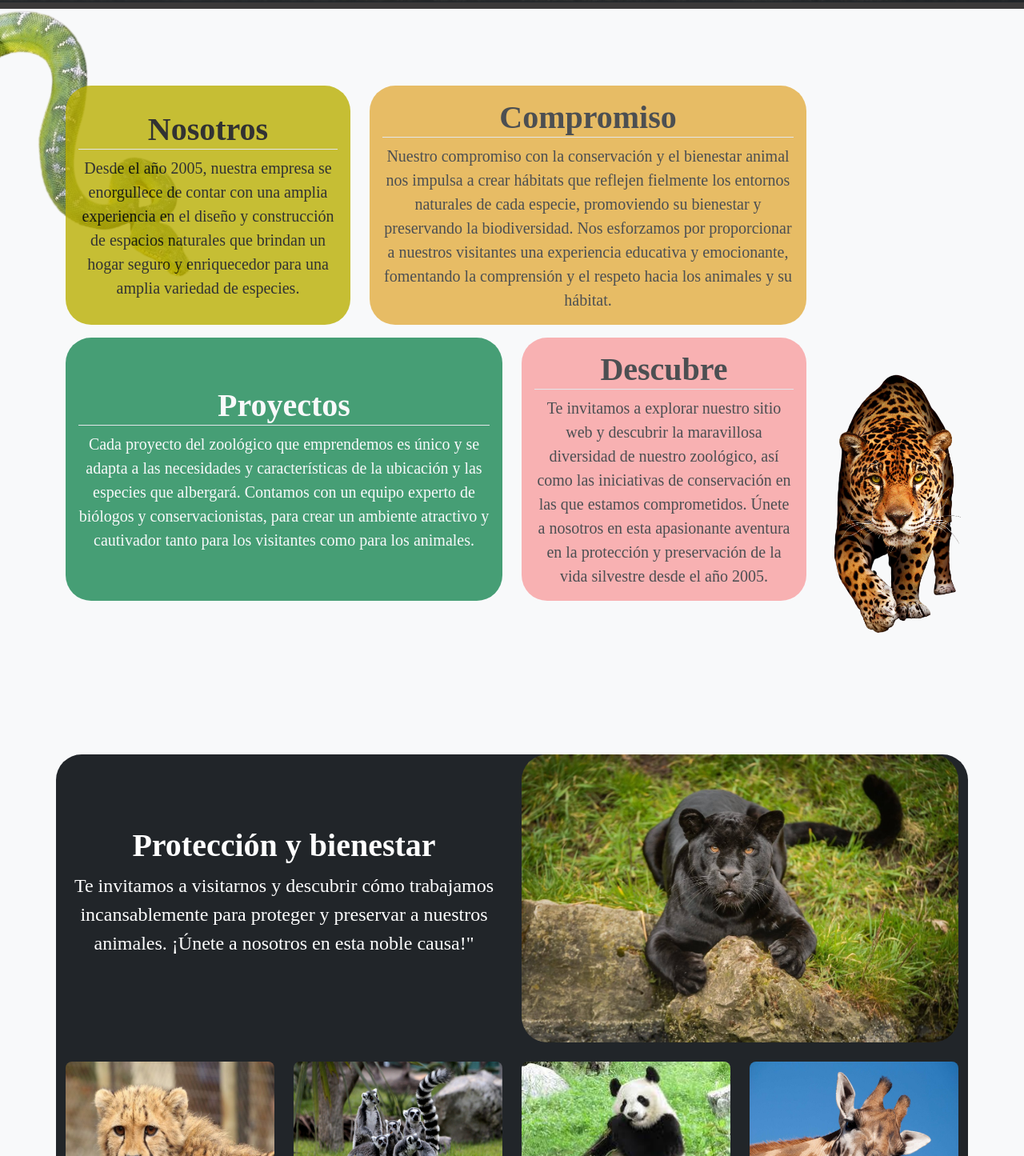
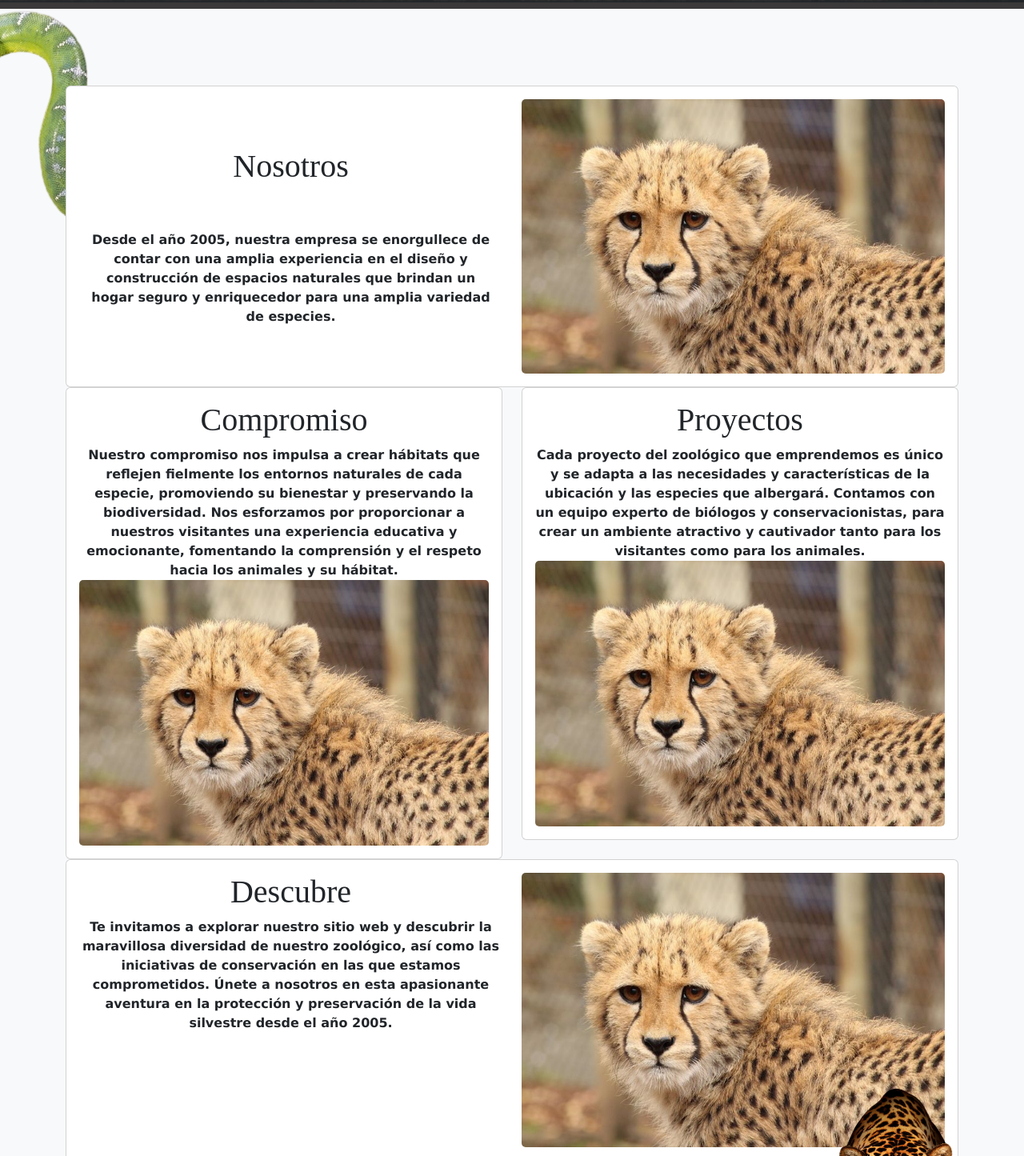
Before and after one commit to ErickPu146/Mango-Park, a React (Create React App) app: page / in a window 1280 px wide. Shown: the part 805-2250 px from the top of the page at 80% size. Built offline with nearby package versions, Linux system fonts and the light colour scheme; a web font is replaced by a local one.

Commit message:
Primeros cambios

```diff
--- a/src/routes/inicio/index.js
+++ b/src/routes/inicio/index.js
@@ -8,6 +8,7 @@ import imagen4 from "./images/imagen4.jpg";
 import imagen5 from "./images/imagen5.jpg";
 import { useContext } from "react";
 import { ParkContext } from "../../context";
+import { Card, Col, Container, Row } from "react-bootstrap";
 
 import AOS from "aos";
 import "aos/dist/aos.css"; // You can also use <link> for styles
@@ -62,9 +63,11 @@ const Inicio = () => {
             alt="Animal"
             className="d-none d-lg-block fondoAnimal2"
           />
-          <div className="container text-center relative">
-            <div className="row py-5">
-              <div
+
+          <Container className="text-center relative">
+            <Row className="py-5">
+              <Col
+                sm={12}
                 data-aos="fade-up"
                 data-aos-offset="-350"
                 data-aos-delay="10"
@@ -73,19 +76,30 @@ const Inicio = () => {
                 data-aos-mirror="true"
                 data-aos-once="false"
                 data-aos-anchor-placement="top-center"
-                className="card bg-transparent border-0 mt-4 mt-md-0 col-12 col-md-5 col-xl-4 mb-md-3"
               >
-                <div className="opacity card-zoo1 rounded-5 card-body d-flex flex-column justify-content-center align-items-center">
-                  <h1 className="w-100 border-bottom">Nosotros</h1>
-                  <p className="card-text fs-5">
-                    Desde el año 2005, nuestra empresa se enorgullece de contar
-                    con una amplia experiencia en el diseño y construcción de
-                    espacios naturales que brindan un hogar seguro y
-                    enriquecedor para una amplia variedad de especies.
-                  </p>
-                </div>
-              </div>
-              <div
+                <Card>
+                  <Card.Body>
+                    <Row>
+                      <Col md={6} className="d-md-flex flex-column justify-content-center gap-5 px-md-4">
+                        <Card.Title className="fs-1 headerText">Nosotros</Card.Title>
+                        <Card.Text className="contentText">
+                          Desde el año 2005, nuestra empresa se enorgullece de
+                          contar con una amplia experiencia en el diseño y
+                          construcción de espacios naturales que brindan un
+                          hogar seguro y enriquecedor para una amplia variedad
+                          de especies.
+                        </Card.Text>
+                      </Col>
+                      <Col md={6}>
+                        <Card.Img src={imagen2} />
+                      </Col>
+                    </Row>
+                  </Card.Body>
+                </Card>
+              </Col>
+
+              <Col
+                sm={6}
                 data-aos="fade-up"
                 data-aos-offset="-200"
                 data-aos-delay="10"
@@ -94,22 +108,32 @@ const Inicio = () => {
                 data-aos-mirror="true"
                 data-aos-once="false"
                 data-aos-anchor-placement="top-center"
-                className="card bg-transparent border-0 mt-4 mt-md-0 col-12 col-md-7 col-xl-6 mb-md-3"
               >
-                <div className="opacity card-zoo2 rounded-5 card-body d-flex flex-column justify-content-center align-items-center">
-                  <h1 className="w-100 border-bottom">Compromiso</h1>
-                  <p className="card-text fs-5">
-                    Nuestro compromiso con la conservación y el bienestar animal
-                    nos impulsa a crear hábitats que reflejen fielmente los
-                    entornos naturales de cada especie, promoviendo su bienestar
-                    y preservando la biodiversidad. Nos esforzamos por
-                    proporcionar a nuestros visitantes una experiencia educativa
-                    y emocionante, fomentando la comprensión y el respeto hacia
-                    los animales y su hábitat.
-                  </p>
-                </div>
-              </div>
-              <div
+                <Card>
+                  <Card.Body>
+                    <Row>
+                      <Col sm={12}>
+                        <Card.Title className="fs-1 headerText">Compromiso</Card.Title>
+                        <Card.Text className="contentText">
+                          Nuestro compromiso nos impulsa a crear hábitats que reflejen
+                          fielmente los entornos naturales de cada especie,
+                          promoviendo su bienestar y preservando la
+                          biodiversidad. Nos esforzamos por proporcionar a
+                          nuestros visitantes una experiencia educativa y
+                          emocionante, fomentando la comprensión y el respeto
+                          hacia los animales y su hábitat.
+                        </Card.Text>
+                      </Col>
+                      <Col>
+                        <Card.Img src={imagen2} />
+                      </Col>
+                    </Row>
+                  </Card.Body>
+                </Card>
+              </Col>
+
+              <Col
+                sm={6}
                 data-aos="fade-up"
                 data-aos-offset="-150"
                 data-aos-delay="10"
@@ -118,25 +142,31 @@ const Inicio = () => {
                 data-aos-mirror="true"
                 data-aos-once="false"
                 data-aos-anchor-placement="top-center"
-                className="card bg-transparent border-0 mt-4 mt-md-0 col-12 col-md-7 col-xl-6"
               >
-                <div
-                  className={`${
-                    background ? "card-zoo3" : "bg-success"
-                  } opacity text-light rounded-5 card-body d-flex flex-column justify-content-center align-items-center`}
-                >
-                  <h1 className="w-100 border-bottom">Proyectos</h1>
-                  <p className="card-text fs-5">
-                    Cada proyecto del zoológico que emprendemos es único y se
-                    adapta a las necesidades y características de la ubicación y
-                    las especies que albergará. Contamos con un equipo experto
-                    de biólogos y conservacionistas, para crear un ambiente
-                    atractivo y cautivador tanto para los visitantes como para
-                    los animales.
-                  </p>
-                </div>
-              </div>
-              <div
+                <Card>
+                  <Card.Body>
+                    <Row>
+                      <Col sm={12}>
+                        <Card.Title className="fs-1 headerText">Proyectos</Card.Title>
+                        <Card.Text className="contentText">
+                          Cada proyecto del zoológico que emprendemos es único y
+                          se adapta a las necesidades y características de la
+                          ubicación y las especies que albergará. Contamos con
+                          un equipo experto de biólogos y conservacionistas,
+                          para crear un ambiente atractivo y cautivador tanto
+                          para los visitantes como para los animales.
+                        </Card.Text>
+                      </Col>
+                      <Col>
+                        <Card.Img src={imagen2} />
+                      </Col>
+                    </Row>
+                  </Card.Body>
+                </Card>
+              </Col>
+
+              <Col
+                sm={12}
                 data-aos="fade-up"
                 data-aos-offset="-100"
                 data-aos-delay="10"
@@ -145,17 +175,53 @@ const Inicio = () => {
                 data-aos-mirror="true"
                 data-aos-once="false"
                 data-aos-anchor-placement="top-center"
-                className="card bg-transparent border-0 mt-4 mt-md-0 col-12 col-md-5 col-xl-4"
               >
-                <div className="opacity card-zoo4 rounded-5 card-body d-flex flex-column justify-content-center align-items-center">
-                  <h1 className="w-100 border-bottom">Descubre</h1>
-                  <p className="card-text fs-5">
-                    Te invitamos a explorar nuestro sitio web y descubrir la
+                <Card>
+                  <Card.Body>
+                    <Row>
+                      <Col md={6}>
+                        <Card.Title className="fs-1 headerText">Descubre</Card.Title>
+                        <Card.Text className="contentText">
+                        Te invitamos a explorar nuestro sitio web y descubrir la
                     maravillosa diversidad de nuestro zoológico, así como las
                     iniciativas de conservación en las que estamos
                     comprometidos. Únete a nosotros en esta apasionante aventura
                     en la protección y preservación de la vida silvestre desde
                     el año 2005.
+                        </Card.Text>
+                      </Col>
+                      <Col md={6}>
+                        <Card.Img src={imagen2} />
+                      </Col>
+                    </Row>
+                  </Card.Body>
+                </Card>
+              </Col>
+            </Row>
+          </Container>
+          <div className="container text-center relative">
+            <div className="row py-5">
+              <div className="card bg-transparent border-0 mt-4 mt-md-0 col-12">
+                <div className="opacity text-light bg-cards-dark rounded-5 card-body d-flex flex-column justify-content-center align-items-center"></div>
+              </div>
+              <div className="card bg-transparent border-0 mt-4 mt-md-0 col-12 col-md-6">
+                <div className="opacity card-zoo2 rounded-5 card-body d-flex flex-column justify-content-center align-items-center">
+                  <p className="card-text fs-5"></p>
+                </div>
+              </div>
+              <div>
+                <div
+                  className={`${
+                    background ? "card-zoo3" : "bg-success"
+                  } opacity text-light rounded-5 card-body d-flex flex-column justify-content-center align-items-center`}
+                >
+                  <p className="card-text fs-5"></p>
+                </div>
+              </div>
+              <div className="card bg-transparent border-0 mt-4 mt-md-0 col-12">
+                <div className="opacity card-zoo4 rounded-5 card-body d-flex flex-column justify-content-center align-items-center">
+                  <p className="card-text fs-5">
+
                   </p>
                 </div>
               </div>
--- a/src/routes/inicio/style.css
+++ b/src/routes/inicio/style.css
@@ -22,6 +22,11 @@
 
 .headerText {
   font-family: "Sigmar";
+}
+
+.contentText {
+  font-family: Verdana, Geneva, Tahoma, sans-serif;
+  font-weight: 600;
 }
 
 .headerTitle {
@@ -70,6 +75,10 @@
 .card-zoo1 {
   background-color: rgb(185, 176, 3);
   color: #000000;
+}
+
+.bg-cards-dark {
+  background-color: #343a40;
 }
 
 .card-zoo2 {
```
